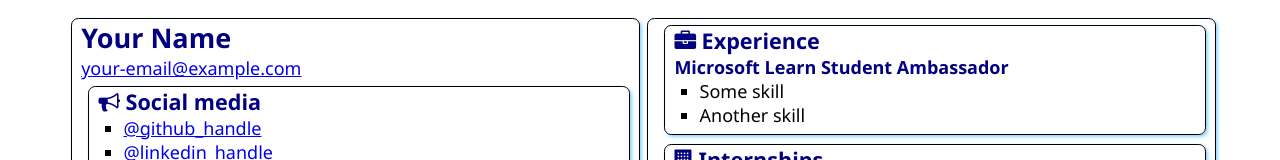
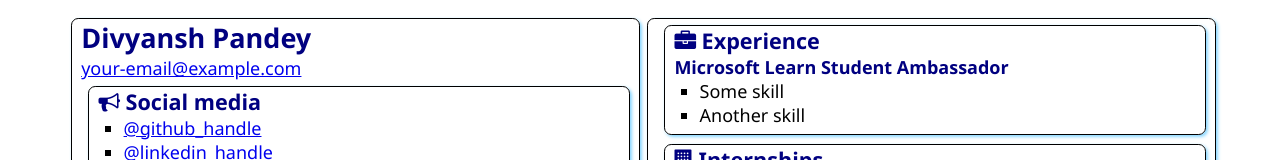
Before and after one commit to divyanshMLSA1/SATechnicalOnboarding, a plain HTML site: page src/index.html in a window 1280 px wide. Shown: the top 160 px of the page. Drawn offline with Linux system fonts and the light colour scheme.

Commit message:
Commit to main

```diff
--- a/src/index.html
+++ b/src/index.html
@@ -12,7 +12,7 @@
 <body>
     <main>
         <article class="box">
-            <h1>Your Name</h1>
+            <h1>Divyansh Pandey</h1>
             <div><a href="mailto:your.email@example.com">your-email@example.com</a></div>
 
             <section class="box">
```
